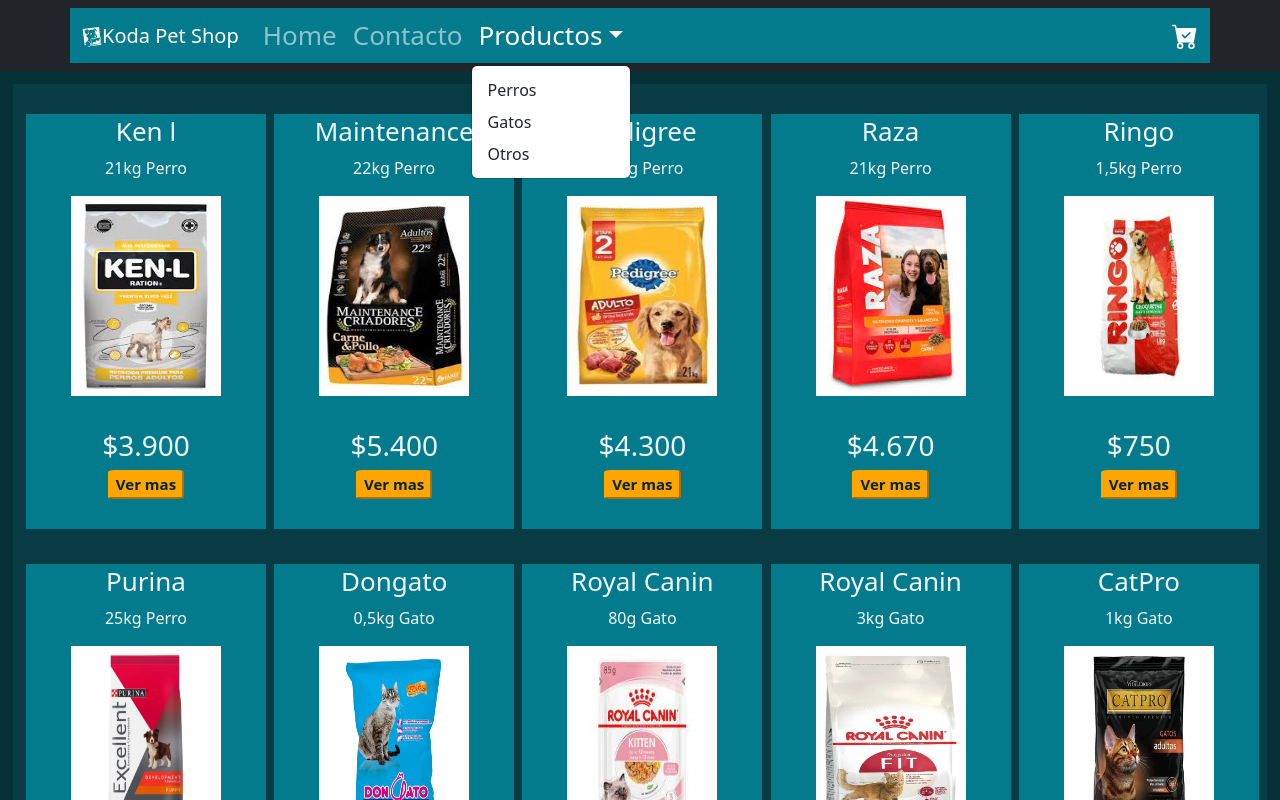
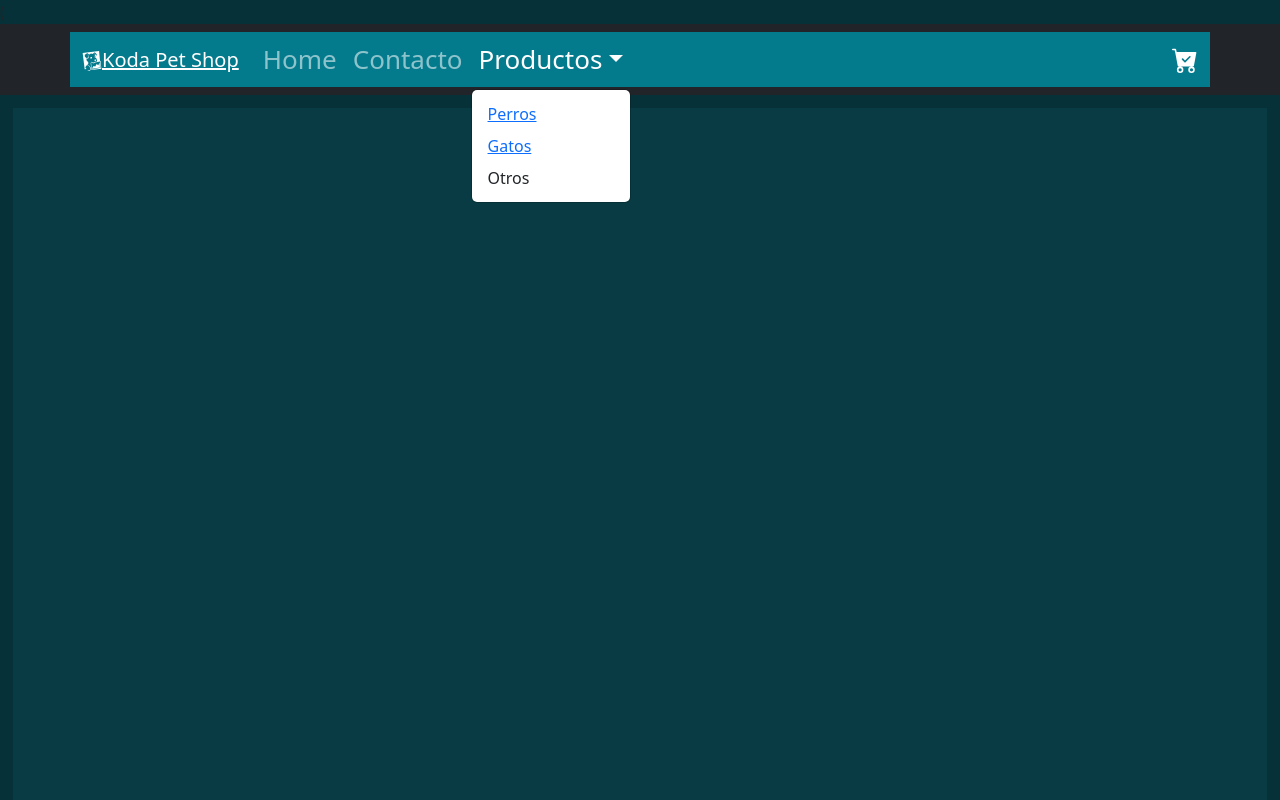
Before and after one commit to joaquinluna18/tienda-mascotas, a React (Create React App) app: page /category/1 in a window 1280 px wide. Both pictures are taken after a click on the button "Productos". Shown: the top 800 px of the page. Built offline with nearby package versions, Linux system fonts and the light colour scheme.

Commit message:
Primer pre-entrega

```diff
--- a/src/App.js
+++ b/src/App.js
@@ -5,6 +5,8 @@
 import { ItemListContainer } from './components/ItemListContainer/ItemListContainer';
 import { ItemCount } from './components/ItemCount/ItemCount';
 import {ItemDetailContainer} from './components/ItemDetailContainer/ItemDetailContainer';
+import { BrowserRouter, Routes, Route } from 'react-router-dom';
+
 
 function App() {
 
@@ -15,11 +17,20 @@
 
   return (
    < >
-      <NavBar/>
-      <ItemListContainer />
-      <ItemDetailContainer/>
+    (
+    <BrowserRouter>
+         <NavBar/>
+          <Routes>
+              <Route path='/' element={<ItemListContainer/>} />
+              <Route path='/category/:categoryId' element={<ItemListContainer/>} />
+              <Route path='/item/:itemId' element={<ItemDetailContainer/>} />
+          </Routes>
+      </BrowserRouter>
+
+   )
+
+
       <ItemCount stock={5} initial={1} onAdd={onAdd}/>
-
 
    </>
   );}
--- a/src/components/ItemDetailContainer/ItemDetailContainer.jsx
+++ b/src/components/ItemDetailContainer/ItemDetailContainer.jsx
@@ -4,22 +4,24 @@
 import { array } from "../../data/data";
 import {ItemDetail} from './ItemDetail';
 import './ItemDetail.scss';
+import { useParams } from "react-router-dom";
 
 
 export const ItemDetailContainer=()=>{
     const [product, setProduct] = useState({})
     const [loading, setLoading] = useState(true)
+    const {itemId}= useParams()
 
 
     useEffect(()=>{
         getArray(array)
         .then(res=>{
-            const item = res.find((item)=> item.id === 1)
+            const item = res.find((item)=> item.id === Number(itemId))
             setProduct(item)
         })
         .catch(err=>console.log (err))
         .finally(()=>setLoading(false))
-    },[])
+    },[itemId])
 
         return(
             <div>
--- a/src/components/ItemListContainer/ItemList/Item/Item.jsx
+++ b/src/components/ItemListContainer/ItemList/Item/Item.jsx
@@ -1,7 +1,8 @@
 import React from "react";
 import './Item.scss';
+import { Link } from "react-router-dom";
 
-export const Item = ({title, descripcion, price, img,  }) => {
+export const Item = ({title, descripcion, price, img,id  }) => {
     return(
     <div >
         <div className="product" key={title}>
@@ -10,8 +11,10 @@
             <img src={img} alt="" className="imagen"/>
                 <hr />
             <h3>{price}</h3>
-            <button className="verMas">
-                    Ver mas
+            <button  className="verMas">
+                <Link to={`/item/${id}`}>
+                Ver mas
+                </Link>
              </button>
         </div>
     </div>
--- a/src/components/ItemListContainer/ItemList/Item/Item.scss
+++ b/src/components/ItemListContainer/ItemList/Item/Item.scss
@@ -44,7 +44,7 @@
 .verMas{
    background-color: orange;
    font-size: 15px;
-   color:rgb(5 36 41);
+   color:rgb(5 36 41) !important;
    border-radius: 8%;
    border-color: orange;
    font-weight: 700;
--- a/src/components/ItemListContainer/ItemListContainer.jsx
+++ b/src/components/ItemListContainer/ItemListContainer.jsx
@@ -4,18 +4,25 @@
 import { useEffect } from 'react';
 import { useState } from 'react';
 import ItemList from './ItemList/ItemList';
+import { useParams } from 'react-router-dom';
 
  export const ItemListContainer =() =>{
   const [products, setProducts] = useState([])
   const [loading, setLoading] = useState(true)
+  const {categoryId}= useParams()
 
   useEffect(()=>{
     setLoading(true)
       getArray(array)
-      .then(res => { setProducts (res)})
+      .then(res => {
+        categoryId?
+         setProducts(res.filter((item) => item.category === categoryId))
+         :
+         setProducts(res)
+      })
       .catch(err => console.log(err))
       .finally(()=>setLoading(false))
-  },[])
+  },[categoryId])
 
   return (
     <div className='grid-product'>
--- a/src/components/Navbar/Navbar.jsx
+++ b/src/components/Navbar/Navbar.jsx
@@ -3,14 +3,17 @@
 import { SiDatadog } from "react-icons/si";
 import './Navbar.scss';
 import { CardWiget } from './CartWidget';
+import {Link} from 'react-router-dom';
 
 export const NavBar = () => {
   return (
     <Navbar bg="dark" variant="dark" className='App-header'>
       <Container>
-        <Navbar.Brand >
-          <SiDatadog></SiDatadog>
-          Koda Pet Shop
+        <Navbar.Brand>
+          <Link to={"/"} id="brand">
+            <SiDatadog></SiDatadog>
+               Koda Pet Shop
+          </Link>
           </Navbar.Brand>
         <Navbar.Toggle aria-controls="basic-navbar-nav" />
         <Navbar.Collapse id="basic-navbar-nav">
@@ -18,13 +21,19 @@
             <Nav.Link href="#home">Home</Nav.Link>
             <Nav.Link href="#link">Contacto</Nav.Link>
             <NavDropdown title="Productos" id="basic-nav-dropdown">
-              <NavDropdown.Item href="#action/3.1">
+              <NavDropdown.Item >
+                <Link to={"/category/perro"}>
                 Perros
+                </Link>
                 </NavDropdown.Item>
-              <NavDropdown.Item href="#action/3.2">
+              <NavDropdown.Item >
+                <Link to={"/category/gato"}>
                 Gatos
+                </Link>
               </NavDropdown.Item>
-              <NavDropdown.Item href="#action/3.3">Otros</NavDropdown.Item>
+              <NavDropdown.Item >
+                Otros
+                </NavDropdown.Item>
             </NavDropdown>
           </Nav>
         </Navbar.Collapse>
```
